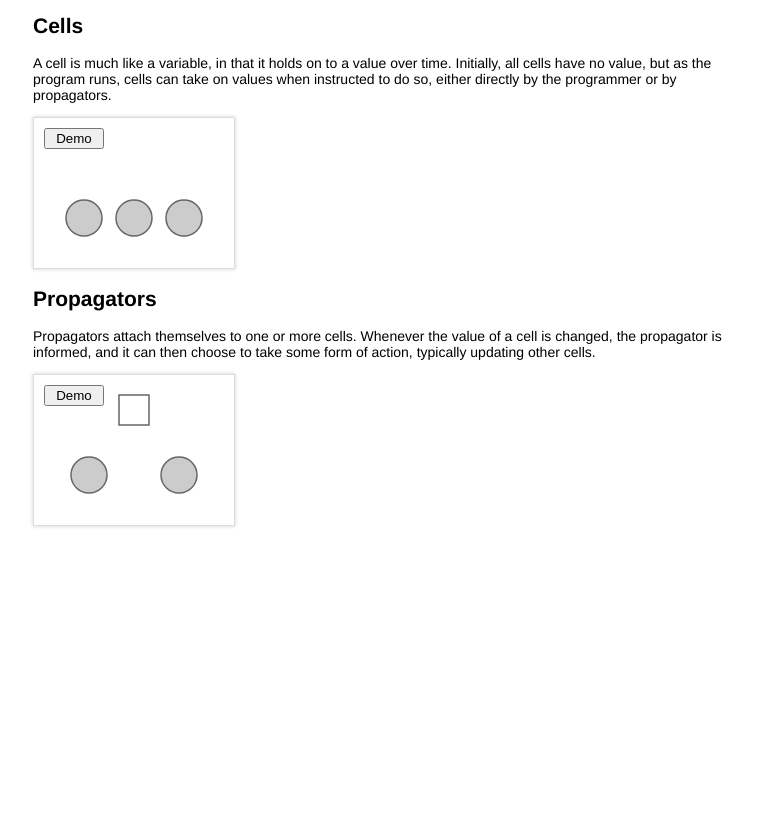
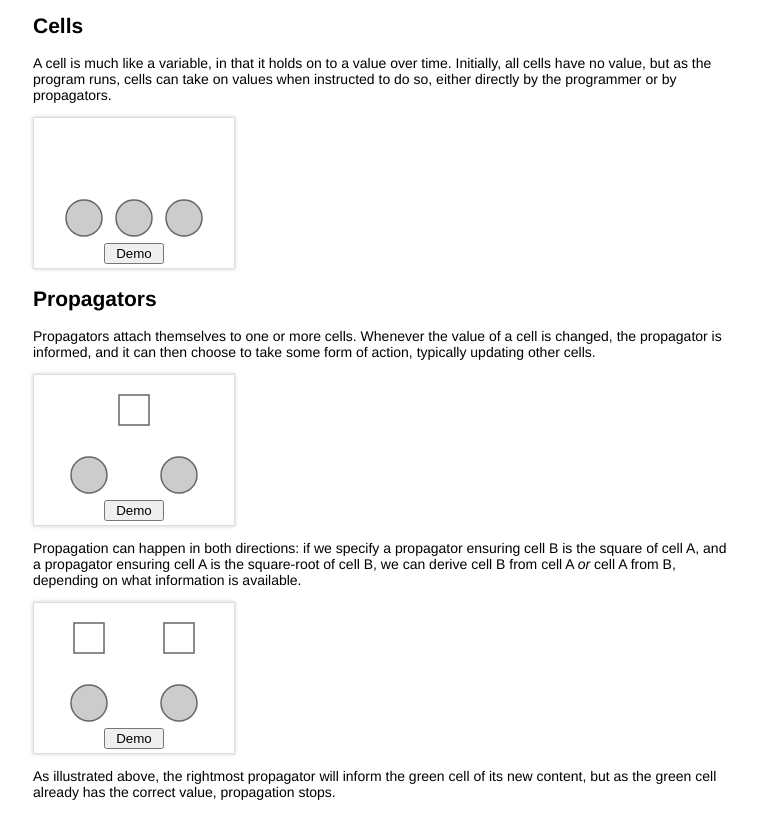
Before and after one commit to tgk/propaganda, a plain HTML site: page index.html in a window 1280 px wide. Shown: the part 121-935 px from the top of the page, without its empty margins (257-1014 px from the left). Before the commit the page ends 800 px from the top, so only its background shows below. Drawn offline with nearby package versions, Linux system fonts and the light colour scheme.

Commit message:
Add mutual propagation example in tutorial

```diff
--- a/index.html
+++ b/index.html
@@ -50,11 +50,12 @@ body {
 }
 
 .figure button {
-  left: 10px;
-  top: 10px;
+  left: 70px;
+  top: 125px;
   position: absolute;
   width: 60px;
 }
+
 </style>
 
 <script type='text/javascript'>
@@ -210,6 +211,120 @@ var data     = [{x:  50, h: 340, s: 0, l: 80},
 })();
 </script>
 
+<p>Propagation can happen in both directions: if we specify a propagator ensuring cell B is the square of cell A, and a propagator ensuring cell A is the square-root of cell B,  we can derive cell B from cell A <em>or</em> cell A from B, depending on what information is available.</p>
+
+<div class='figure' id='figure-3'>
+<button>Demo</button>
+</div>
+
+<script type='text/javascript'>
+(function() {
+
+  var cell_data = [{x:  55, h:  80, s: 0, l: 80},
+                   {x: 145, h: 340, s: 0, l: 80}],
+      new_data  = [{x:  55, h:  80, s: 100, l: 80, d: 100},
+                   {x: 145, h: 340, s: 100, l: 80, d: 1500}],
+      signals   = [{x:  55, y: 70, h:  80, s: 50, l: 80},
+                   {x:  55, y: 60, h:  80, s: 50, l: 80},
+
+                   {x:  85, y: 45, h: 340, s: 50, l: 80},
+                   {x:  95, y: 55, h: 340, s: 50, l: 80},
+                   {x: 105, y: 65, h: 340, s: 50, l: 80},
+                   {x: 115, y: 75, h: 340, s: 50, l: 80},
+
+                   {x:  145, y: 70, h: 340, s: 50, l: 80},
+                   {x:  145, y: 60, h: 340, s: 50, l: 80},
+
+                   {x: 115, y: 45, h:  80, s: 50, l: 80},
+                   {x: 105, y: 55, h:  80, s: 50, l: 80},
+                   {x:  95, y: 65, h:  80, s: 50, l: 80},
+                   {x:  85, y: 75, h:  80, s: 50, l: 80},
+
+]
+      propagator_data = [{x:  40, d: 1000},
+                         {x: 130, d: 1800}];
+
+  var svg = d3.select("#figure-3").append("svg")
+             .attr("width", w)
+             .attr("height", h);
+
+  var signal = svg.selectAll(".signal")
+                     .data(signals)
+                   .enter().append("circle")
+                     .attr("class", "signal")
+                     .attr("cx", x)
+                     .attr("cy", y)
+                     .attr("r", 5)
+                     .style("fill", "white");
+
+  var cells = svg.selectAll(".cell")
+                   .data(cell_data)
+                 .enter().append("circle")
+                    .attr("class", "cell")
+                    .attr("cx", x)
+                    .attr("cy", 100)
+                    .attr("r", 18)
+                    .style("fill", color);
+
+  var propagators = svg.selectAll(".propagator")
+                         .data(propagator_data)
+                       .enter().append("rect")
+                         .attr("class", "propagator")
+                         .attr("x", x)
+                         .attr("y", 20)
+                         .attr("width", 30)
+                         .attr("height", 30)
+                         .style("fill", "white")
+
+  d3.select("#figure-3 button").on("click", function() {
+
+    // Set the stage
+    signal
+       .style("fill", "white");
+    cells.data(cell_data)
+       .style("fill", color);
+    propagators.data(propagator_data)
+       .style("fill", "white");
+
+    // Animate
+    cells.data(new_data)
+       .transition()
+       .delay(delay)
+       .duration(300)
+       .style("fill", color);
+    propagators.data(propagator_data)
+       .transition()
+       .delay(delay)
+       .duration(200)
+       .style("fill", "black")
+       .each("end", function() {
+           d3.select(this)
+             .transition()
+             .duration(100)
+             .style("fill", "white");
+         });
+    signal.data(signals)
+      .transition()
+      .delay(function(d, i) {return i * 150 + 500; })
+      .duration(400)
+      .style("fill", color)
+      .each("end", function() {
+        d3.select(this)
+          .transition()
+          .delay(200)
+          .duration(400)
+          .style("fill", "white");
+        });
+  });
+})();
+</script>
+
+<p>As illustrated above, the rightmost propagator will inform the green cell of its new content, but as the green cell already has the correct value, propagation stops.</p>
+
+<!-- Resolving conflicts -->
+
+
+
 </div>
 
 </body>
```
